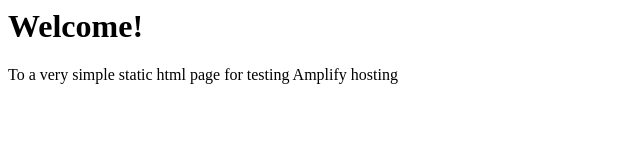
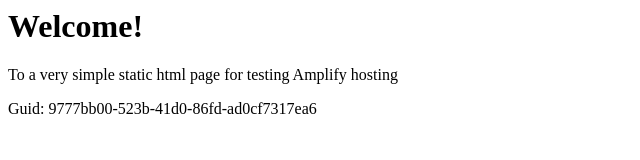
Before and after one commit to aws-aemilia-fra/Github-PR-Commit-Integration-Test-DoNotTouch-Gith-P5X5MO5I-v1-prod-eu-central-1, a website: page src/index.html in a window 1280 px wide. Shown: the whole page, without its empty margins (0-640 px from the left). Drawn offline with Linux system fonts and the light colour scheme.

Commit message:
commit from integ tests

```diff
--- a/src/index.html
+++ b/src/index.html
@@ -1,3 +1,5 @@
+
+
 <html lang="en">
 
 <head>
@@ -10,6 +12,6 @@
 <body>
     <h1>Welcome!</h1>
     <p>To a very simple static html page for testing Amplify hosting</p>
-</body>
+    <p>Guid: 9777bb00-523b-41d0-86fd-ad0cf7317ea6</p></body>
 
 </html>
```
